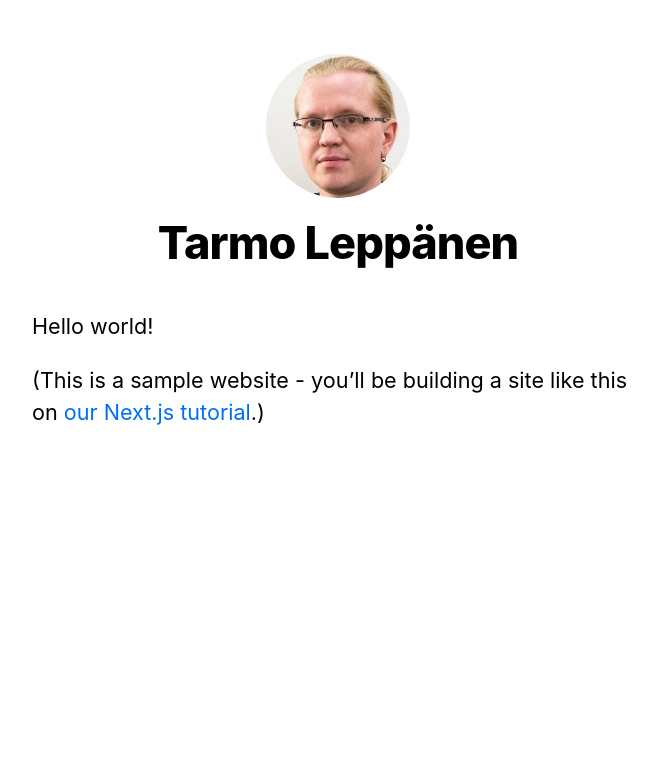
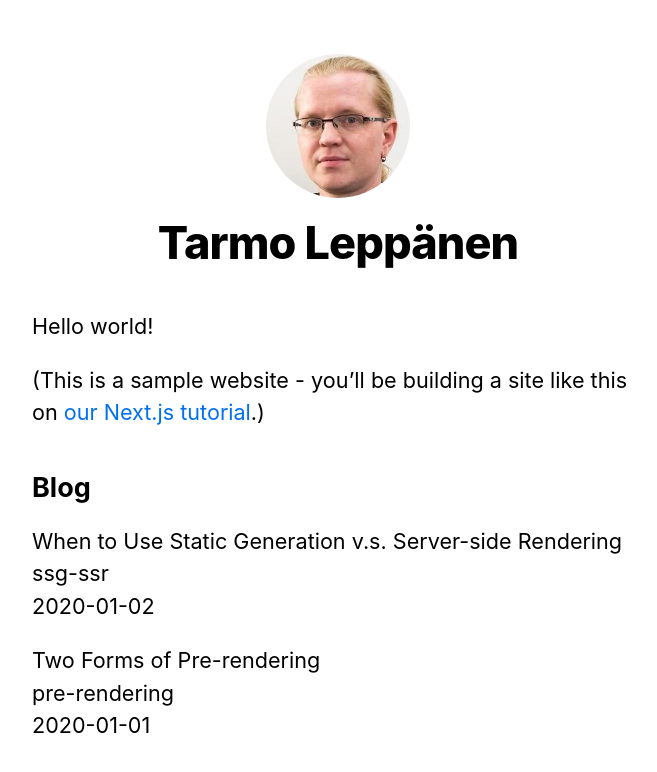
Before and after one commit to tarlepp/next-js-test, a Next.js app: page / in a window 1280 px wide. Shown: the top 772 px of the page, without its empty margins (302-959 px from the left). Built offline with nearby package versions, Linux system fonts and the light colour scheme.

Commit message:
Pre-rendering and Data Fetching

```diff
--- /dev/null
+++ b/lib/posts.js
@@ -0,0 +1,30 @@
+import fs from 'fs'
+import path from 'path'
+import matter from 'gray-matter'
+
+const postsDirectory = path.join(process.cwd(), 'posts')
+
+export function getSortedPostsData() {
+  // Get file names under /posts
+  const fileNames = fs.readdirSync(postsDirectory)
+  const allPostsData = fileNames.map(fileName => {
+    // Remove ".md" from file name to get id
+    const id = fileName.replace(/\.md$/, '')
+
+    // Read markdown file as string
+    const fullPath = path.join(postsDirectory, fileName)
+    const fileContents = fs.readFileSync(fullPath, 'utf8')
+
+    // Use gray-matter to parse the post metadata section
+    const matterResult = matter(fileContents)
+
+    // Combine the data with the id
+    return {
+      id,
+      ...matterResult.data
+    }
+  })
+
+  // Sort posts by date
+  return allPostsData.sort((a, b) => a.date < b.date ? 1 : -1);
+}
--- a/package.json
+++ b/package.json
@@ -9,6 +9,7 @@
   },
   "dependencies": {
     "classnames": "2.2.6",
+    "gray-matter": "4.0.2",
     "next": "9.3.5",
     "react": "16.13.1",
     "react-dom": "16.13.1",
--- a/pages/index.js
+++ b/pages/index.js
@@ -1,8 +1,9 @@
 import Head from 'next/head'
 import Layout, { siteTitle } from '../components/layout'
 import utilStyles from '../styles/utils.module.css'
+import { getSortedPostsData } from '../lib/posts'
 
-export default function Home() {
+export default function Home({ allPostsData }) {
   return (
     <Layout home>
       <Head>
@@ -16,6 +17,29 @@
           <a href="https://nextjs.org/learn">our Next.js tutorial</a>.)
         </p>
       </section>
+      <section className={`${utilStyles.headingMd} ${utilStyles.padding1px}`}>
+        <h2 className={utilStyles.headingLg}>Blog</h2>
+        <ul className={utilStyles.list}>
+          {allPostsData.map(({ id, date, title }) => (
+            <li className={utilStyles.listItem} key={id}>
+              {title}
+              <br />
+              {id}
+              <br />
+              {date}
+            </li>
+          ))}
+        </ul>
+      </section>
     </Layout>
   )
 }
+
+export async function getStaticProps() {
+  const allPostsData = getSortedPostsData()
+  return {
+    props: {
+      allPostsData
+    }
+  }
+}
--- /dev/null
+++ b/posts/pre-rendering.md
@@ -0,0 +1,11 @@
+---
+title: 'Two Forms of Pre-rendering'
+date: '2020-01-01'
+---
+
+Next.js has two forms of pre-rendering: **Static Generation** and **Server-side Rendering**. The difference is in **when** it generates the HTML for a page.
+
+- **Static Generation** is the pre-rendering method that generates the HTML at **build time**. The pre-rendered HTML is then _reused_ on each request.
+- **Server-side Rendering** is the pre-rendering method that generates the HTML on **each request**.
+
+Importantly, Next.js lets you **choose** which pre-rendering form to use for each page. You can create a "hybrid" Next.js app by using Static Generation for most pages and using Server-side Rendering for others.
--- /dev/null
+++ b/posts/ssg-ssr.md
@@ -0,0 +1,19 @@
+---
+title: 'When to Use Static Generation v.s. Server-side Rendering'
+date: '2020-01-02'
+---
+
+We recommend using **Static Generation** (with and without data) whenever possible because your page can be built once and served by CDN, which makes it much faster than having a server render the page on every request.
+
+You can use Static Generation for many types of pages, including:
+
+- Marketing pages
+- Blog posts
+- E-commerce product listings
+- Help and documentation
+
+You should ask yourself: "Can I pre-render this page **ahead** of a user's request?" If the answer is yes, then you should choose Static Generation.
+
+On the other hand, Static Generation is **not** a good idea if you cannot pre-render a page ahead of a user's request. Maybe your page shows frequently updated data, and the page content changes on every request.
+
+In that case, you can use **Server-Side Rendering**. It will be slower, but the pre-rendered page will always be up-to-date. Or you can skip pre-rendering and use client-side JavaScript to populate data.
```
Also changed, not shown: 1 other file (tests, documents, lock files or other folders).
